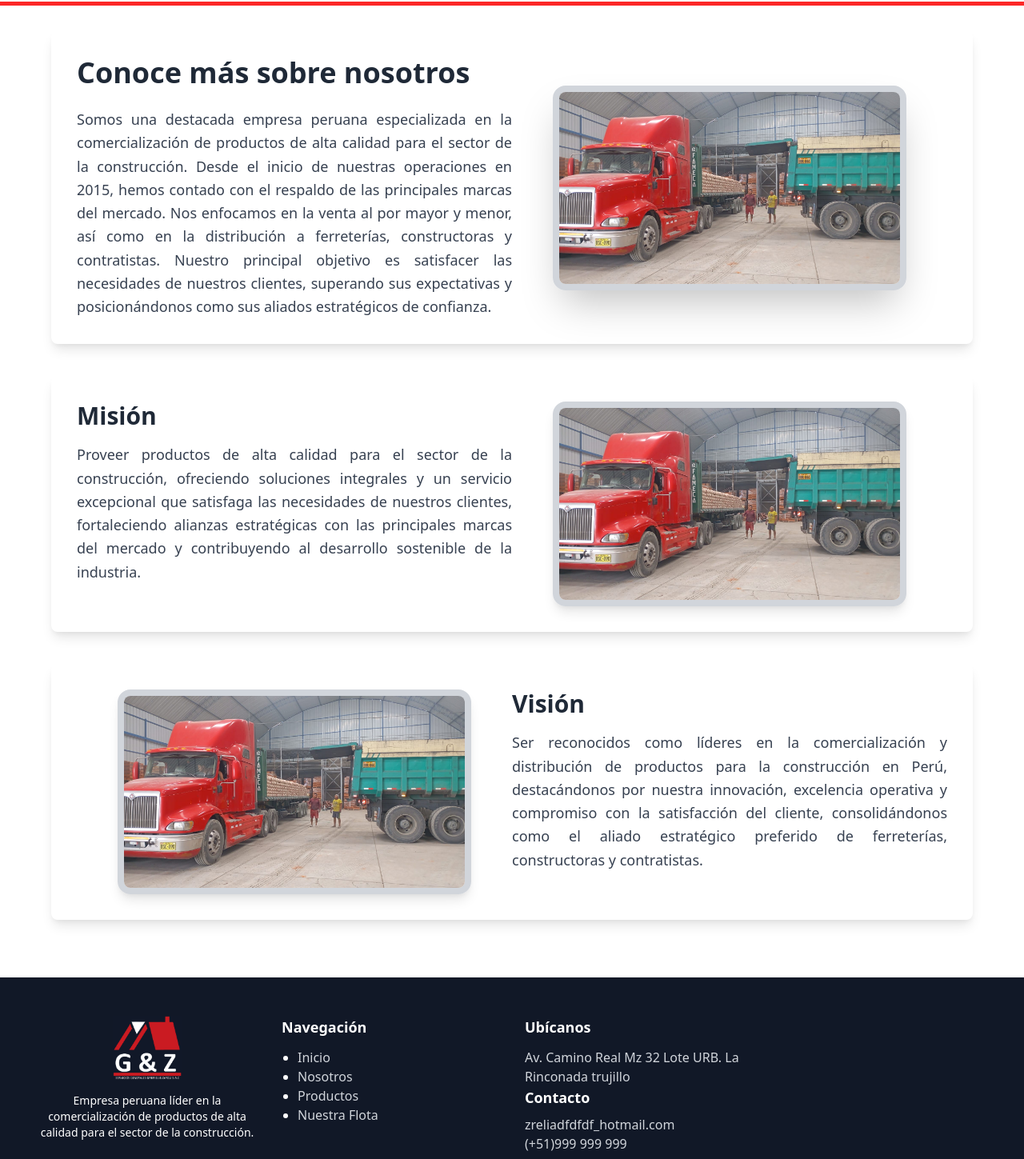
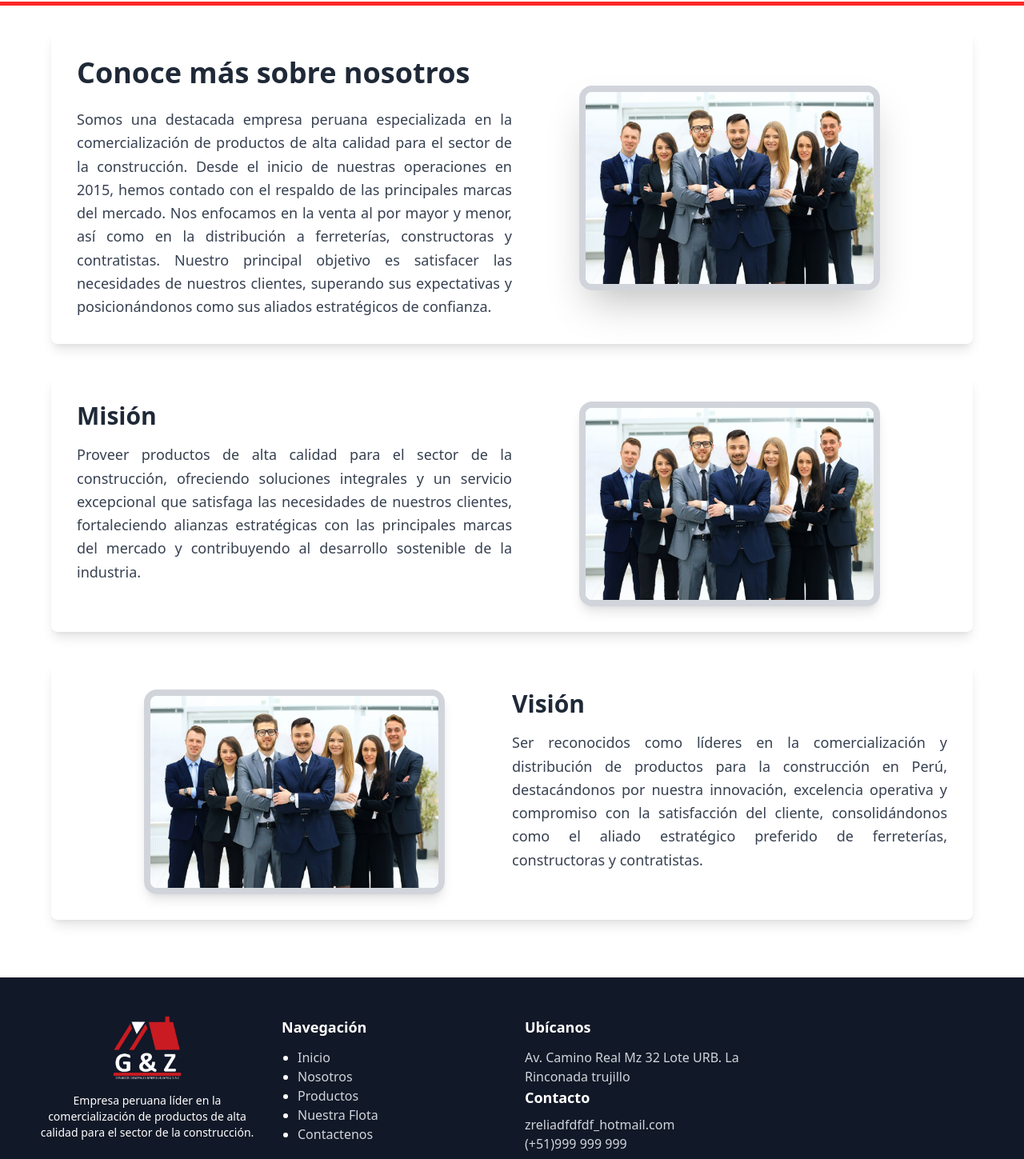
Before and after one commit to ImplemTes/PaginaZareli, an Angular app: page /home/nosotros in a window 1280 px wide. Shown: the part 141-1590 px from the top of the page at 80% size. Built offline with nearby package versions, Linux system fonts and the light colour scheme; grey boxes are pictures that could not be loaded.

Commit message:
ConfigListo

```diff
--- a/src/app/app.component.html
+++ b/src/app/app.component.html
@@ -214,16 +214,19 @@
         <h4 class="text-lg font-semibold mb-3">Navegación</h4>
         <ul class="list-disc pl-5">
           <li>
-            <a href="#" class="text-gray-300 hover:text-white">Inicio</a>
+            <a [routerLink]="['/home/']" class="text-gray-300 hover:text-white">Inicio</a>
           </li>
           <li>
             <a [routerLink]="['/home/nosotros/']" class="text-gray-300 hover:text-white">Nosotros</a>
           </li>
           <li>
-            <a href="#" class="text-gray-300 hover:text-white">Productos</a>
+            <a [routerLink]="['/home/producto/fierro/']" class="text-gray-300 hover:text-white">Productos</a>
           </li>
           <li>
-            <a href="#" class="text-gray-300 hover:text-white">Nuestra Flota</a>
+            <a [routerLink]="['/home/flota/']"class="text-gray-300 hover:text-white">Nuestra Flota</a>
+          </li>
+          <li>
+            <a [routerLink]="['/home/contacto/']"class="text-gray-300 hover:text-white">Contactenos </a>
           </li>
         </ul>
       </div>
--- a/src/app/components/home/home.component.html
+++ b/src/app/components/home/home.component.html
@@ -42,9 +42,10 @@
           vivienda.
         </p>
       </div>
-      <!-- Botón de "Ver más" -->
+      <!-- Botón de "Ver más"    [routerLink]="['/home/nosotros/']"-->
       <div class="flex justify-center mt-10">
         <button
+          [routerLink]="['/home/nosotros/']"
           class="px-6 py-3 text-white font-semibold bg-red-500 rounded-lg hover:bg-white hover:text-red-600 focus:outline-none focus:ring-2 focus:ring-red-500 focus:ring-opacity-50 transition duration-300">
           Ver más
         </button>
@@ -57,8 +58,8 @@
     class="py-16 flex flex-col md:flex-row bg-white shadow-lg hover:shadow-xl rounded-lg p-6 transition-all duration-300 ease-in-out max-w-7xl mx-auto mb-4">
     <!-- Imagen a la izquierda -->
     <div class="flex-shrink-0 w-full md:w-1/2 mb-4 md:mb-0 flex items-center justify-center">
-      <img src="/assets/carrusel/imagen2.jpg" alt="Servicios Generales Gbriel & Zareli SAC"
-        class="object-cover w-[90%] h-[300px] md:h-[400px] rounded-lg transition-transform duration-300 ease-in-out transform hover:scale-105" />
+      <img src="/assets/extra/imagen3.jpg" alt="Servicios Generales Gbriel & Zareli SAC"
+        class="object-cover w-[90%] h-[250px] md:h-[300px] rounded-lg transition-transform duration-300 ease-in-out transform hover:scale-105" />
     </div>
 
     <!-- Contenido a la derecha -->
@@ -170,7 +171,7 @@
           </p>
           <div class="mt-6">
             <a
-              href="#"
+              [routerLink]="['/home/producto/fierro/']"
               class="px-8 py-4 text-black font-semibold bg-white rounded-full shadow-lg hover:bg-black hover:text-white focus:outline-none focus:ring-4 focus:ring-red-100 focus:ring-opacity-50 transition duration-300 transform hover:scale-105"
             >
               Ver más
@@ -216,7 +217,7 @@
           </p>
           <div class="mt-6 flex justify-center">
             <a
-              href="#"
+              [routerLink]="['/home/flota/']"
               class="px-8 py-4 text-white font-semibold bg-red-500 rounded-full shadow-lg hover:bg-red-600 focus:outline-none focus:ring-4 focus:ring-red-400 focus:ring-opacity-50 transition duration-300 transform hover:scale-105"
             >
               Ver más
@@ -234,7 +235,7 @@
     <div class="bg-gray-100 sm:py-1  mx-auto max-w-7xl px-6 lg:px-8">
       <div class="bg-gray-100 py-24 sm:py-4">
         <div class="mx-auto max-w-2xl text-center">
-          <h5 class="text-3xl font-semibold tracking-tight text-gray-900 sm:text-4xl">
+          <h5 class="text-3xl font-semibold tracking-tight text-gray-900 sm:text-2xl">
             Nuestros Valores
           </h5>
         </div>
@@ -248,7 +249,7 @@
                 class="w-full bg-white rounded-lg transition-all duration-500 ease-in-out transform hover:scale-105 hover:shadow-xl shadow-lg">
                 <button (click)="toggleAccordion(i)"
                   class="flex items-center justify-between w-full p-6 text-left text-gray-800 hover:bg-gray-200 focus:outline-none rounded-lg">
-                  <h3 class="text-2xl font-semibold">{{ value.title }}</h3>
+                  <h5 class="text-1xl font-bold" >{{ value.title }}</h5>
                   <!-- Ícono de flecha que cambia dependiendo del estado del Accordion -->
                   <span *ngIf="openedIndex === i; else downArrow">
                     <svg xmlns="http://www.w3.org/2000/svg" class="h-6 w-6 transform rotate-180" fill="none"
--- a/src/app/components/nosotros/nosotros.component.html
+++ b/src/app/components/nosotros/nosotros.component.html
@@ -20,7 +20,7 @@
     </div>
     <div class="md:w-1/2 flex justify-center items-center">
       <img
-        src="/assets/nosotros/imagen2.jpg"
+        src="/assets/extra/imagen3.jpg"
         alt="Imagen Conócenos"
         class="w-70 h-64 rounded-2xl border-8 border-gray-300 shadow-2xl shadow-red-500/50 object-cover transition-transform duration-300 hover:scale-105"
       />
@@ -45,7 +45,7 @@
     </div>
     <div class="md:w-1/2 flex justify-center items-center">
       <img
-        src="/assets/nosotros/imagen2.jpg"
+        src="/assets/extra/imagen3.jpg"
         alt="Imagen Misión"
         class="w-70 h-64 rounded-2xl border-8 border-gray-300 shadow-lg object-cover transition-transform duration-300 hover:scale-105"
       />
@@ -58,7 +58,7 @@
   >
     <div class="md:w-1/2 flex justify-center items-center mt-6 md:mt-0">
       <img
-        src="/assets/nosotros/imagen2.jpg"
+        src="/assets/extra/imagen3.jpg"
         alt="Imagen Visión"
         class="w-70 h-64 rounded-2xl border-8 border-gray-300 shadow-lg object-cover transition-transform duration-300 hover:scale-105"
       />
```
Also changed, not shown: src/assets/extra/imagen3.jpg (added).
